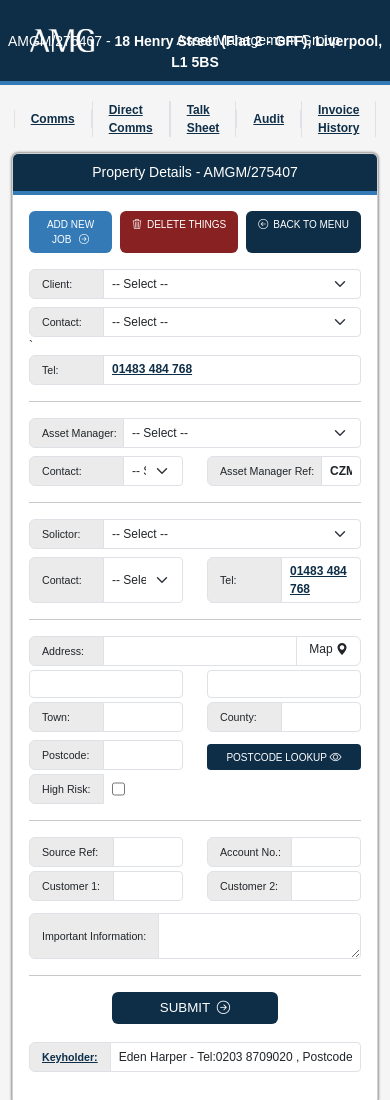
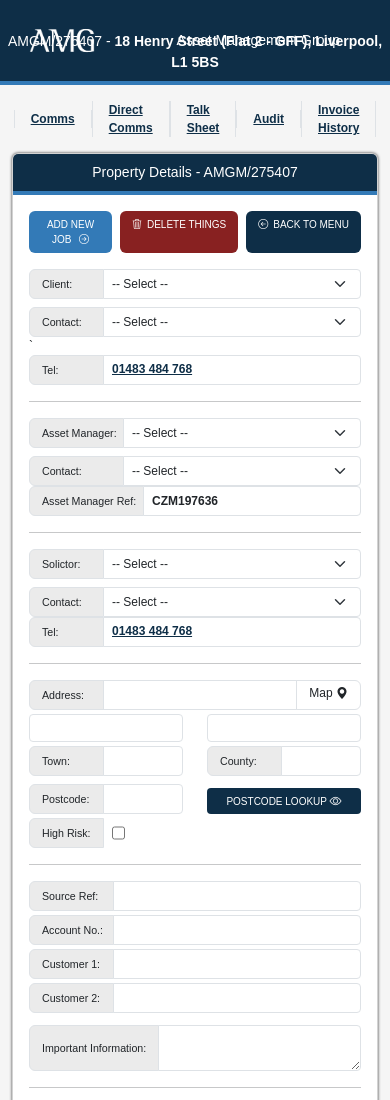
Before and after one commit to 7ZwOxAJEts/opera, a plain HTML site: page 006EditStandardJobOut.html in a window 390 px wide. Shown: the top 1100 px of the page. Drawn offline with Linux system fonts and the light colour scheme.

Commit message:
refactor: update input group structure for better responsiveness in multiple HTML files

```diff
--- a/006EditStandardJobOut.html
+++ b/006EditStandardJobOut.html
@@ -106,16 +106,24 @@
 
                             <div class="row">
 
-                                <div class="input-group w-50 col-6">
+                                <div class="col-md-6">
+
+                                 <div class="input-group">
                                     <span class="input-group-text" style="width: 95px;">Contact:</span>
                                     <select name="" id="" class="form-select form-select-sm" required>
                                         <option value="">-- Select --</option>
                                     </select>
                                 </div>
 
-                                <div class="input-group w-50 col-6">
+                                </div>
+
+                                <div class="col-md-6">
+
+                                    <div class="input-group">
                                         <span class="input-group-text" style="width: 115px;">Asset Manager Ref:</span>
                                         <input type="text" class="form-control form-control-sm fw-bold" value="CZM197636">
+                                    </div>
+
                                 </div>
 
                             </div>
@@ -131,16 +139,22 @@
 
                             <div class="row">
 
-                                <div class="input-group w-50 col-6">
+                                <div class="col-md-6">
+
+                                    <div class="input-group">
                                         <span class="input-group-text" style="width: 75px;">Contact:</span>
                                         <select name="" id="" class="form-select form-select-sm" required>
                                             <option value="">-- Select --</option>
                                         </select>
                                     </div>
 
-                                <div class="input-group w-50 col-6">
+                                </div>
+
+                                <div class="col-md-6">
+                                    <div class="input-group">
                                         <span class="input-group-text" style="width: 75px;">Tel:</span>
                                         <a href="tel:01483 484 768" class="form-control form-control-sm">01483 484 768</a>
+                                    </div>
                                 </div>
 
                             </div>
@@ -206,14 +220,18 @@
 
                             <div class="row">
 
-                                <div class="input-group w-50 col-6 mb-1">
+                                <div class="col-md-6">
+                                    <div class="input-group mb-1">
                                         <span class="input-group-text" style="width: 85px;">Source Ref:</span>
                                         <input type="text" class="form-control form-control-sm" value="">
                                     </div>
+                                </div>
 
-                                <div class="input-group w-50 col-6 mb-1">
+                                <div class="col-md-6">
+                                    <div class="input-group mb-1">
                                         <span class="input-group-text" style="width: 85px;">Account No.:</span>
                                         <input type="text" class="form-control form-control-sm" value="">
+                                    </div>
                                 </div>
 
                             </div>
@@ -221,14 +239,20 @@
 
                             <div class="row">
 
-                                <div class="input-group w-50 col-6 mb-1">
+                                <div class="col-md-6">
+
+                                    <div class="input-group mb-1">
                                         <span class="input-group-text" style="width: 85px;">Customer 1:</span>
                                         <input type="text" class="form-control form-control-sm" value="">
                                     </div>
 
-                                <div class="input-group w-50 col-6 mb-1">
+                                </div>
+
+                                <div class="col-md-6">
+                                    <div class="input-group mb-1">
                                         <span class="input-group-text" style="width: 85px;">Customer 2:</span>
                                         <input type="text" class="form-control form-control-sm" value="">
+                                    </div>
                                 </div>
 
                             </div>
@@ -258,8 +282,6 @@
                 </form>
 
             </div>
-
-
 
 
             <div class="col-xxl-8 fs-">
@@ -375,7 +397,7 @@
                                             </div>
                                         </div>
 
-                                        <div class="col-md-4 text-end">
+                                        <div class="col-md-4 text-center my-auto">
                                             <a href="" class="btn btn-xs btn-success fs-10">Offer to Contractor</a>
                                         </div>
                                     </div>
```
Also changed, not shown: 006AssessmentEditOut.html (+2 -2 lines), 006ChattelEditOut.html (+32 -8 lines), 006EditQuoteJobOut.html (+32 -8 lines), 006EditShutterJobOut.html (+32 -8 lines). Lines whose indentation alone changed are shown as unchanged.
